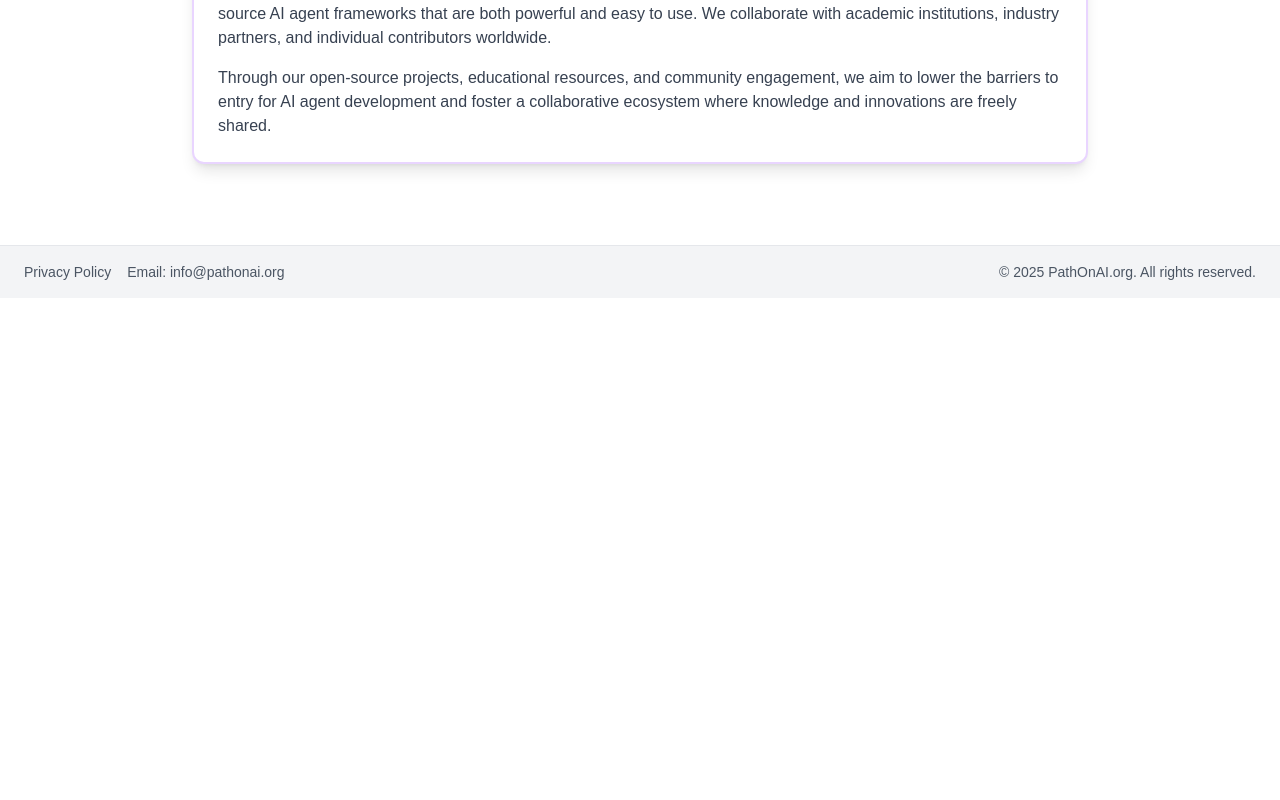
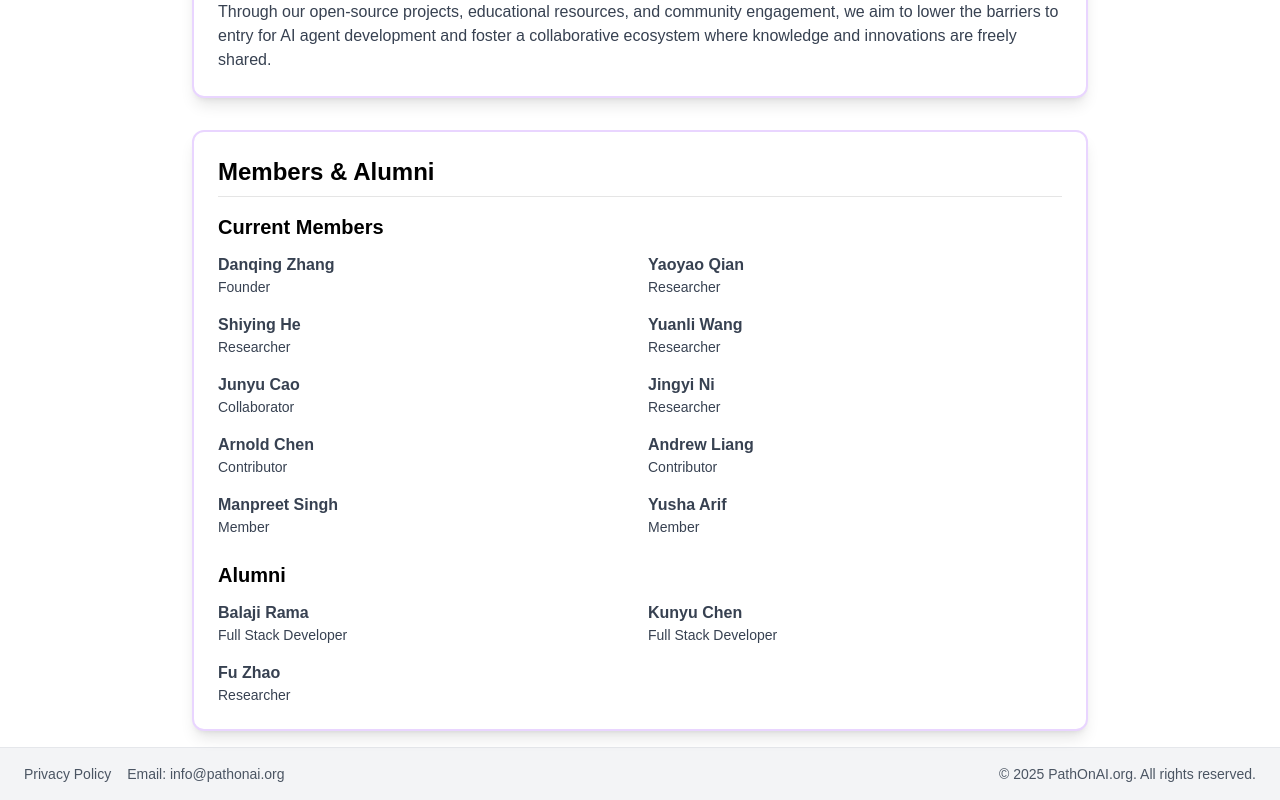
Before and after one commit to PathOnAIOrg/PathOnAI.org, a Next.js app in the folder website-app/: page / in a window 1280 px wide. Shown: the part 555-1355 px from the top of the page. Before the commit the page ends 853 px from the top, so only its background shows below. Built offline with nearby package versions, Linux system fonts and the light colour scheme; no server answers.

Commit message:
add member & alumni section

```diff
--- a/website-app/pages/index.tsx
+++ b/website-app/pages/index.tsx
@@ -47,6 +47,79 @@ const Home = () => {
               </div>
             </CardContent>
           </Card>
+
+          {/* New Members & Alumni Card */}
+          <Card className="border-2 border-purple-200 dark:border-purple-900 shadow-lg hover:shadow-xl transition-shadow">
+            <CardContent className="p-6">
+              <h2 className="text-2xl font-bold mb-4 text-black dark:text-white border-b pb-2">Members & Alumni</h2>
+
+              {/* Current Members */}
+              <div className="mb-6">
+                <h3 className="text-xl font-semibold mb-3 text-black dark:text-white">Current Members</h3>
+                <div className="grid grid-cols-1 md:grid-cols-2 gap-4">
+                  <div className="text-gray-700 dark:text-gray-300">
+                    <p className="font-semibold">Danqing Zhang</p>
+                    <p className="text-sm">Founder</p>
+                  </div>
+                  <div className="text-gray-700 dark:text-gray-300">
+                    <p className="font-semibold">Yaoyao Qian</p>
+                    <p className="text-sm">Researcher</p>
+                  </div>
+                  <div className="text-gray-700 dark:text-gray-300">
+                    <p className="font-semibold">Shiying He</p>
+                    <p className="text-sm">Researcher</p>
+                  </div>
+                  <div className="text-gray-700 dark:text-gray-300">
+                    <p className="font-semibold">Yuanli Wang</p>
+                    <p className="text-sm">Researcher</p>
+                  </div>
+                  <div className="text-gray-700 dark:text-gray-300">
+                    <p className="font-semibold">Junyu Cao</p>
+                    <p className="text-sm">Collaborator</p>
+                  </div>
+                  <div className="text-gray-700 dark:text-gray-300">
+                    <p className="font-semibold">Jingyi Ni</p>
+                    <p className="text-sm">Researcher</p>
+                  </div>
+                  <div className="text-gray-700 dark:text-gray-300">
+                    <p className="font-semibold">Arnold Chen</p>
+                    <p className="text-sm">Contributor</p>
+                  </div>
+                  <div className="text-gray-700 dark:text-gray-300">
+                    <p className="font-semibold">Andrew Liang</p>
+                    <p className="text-sm">Contributor</p>
+                  </div>
+                  <div className="text-gray-700 dark:text-gray-300">
+                    <p className="font-semibold">Manpreet Singh</p>
+                    <p className="text-sm">Member</p>
+                  </div>
+                  <div className="text-gray-700 dark:text-gray-300">
+                    <p className="font-semibold">Yusha Arif</p>
+                    <p className="text-sm">Member</p>
+                  </div>
+                </div>
+              </div>
+
+              {/* Alumni */}
+              <div>
+                <h3 className="text-xl font-semibold mb-3 text-black dark:text-white">Alumni</h3>
+                <div className="grid grid-cols-1 md:grid-cols-2 gap-4">
+                  <div className="text-gray-700 dark:text-gray-300">
+                    <p className="font-semibold">Balaji Rama</p>
+                    <p className="text-sm">Full Stack Developer</p>
+                  </div>
+                  <div className="text-gray-700 dark:text-gray-300">
+                    <p className="font-semibold">Kunyu Chen</p>
+                    <p className="text-sm">Full Stack Developer</p>
+                  </div>
+                  <div className="text-gray-700 dark:text-gray-300">
+                    <p className="font-semibold">Fu Zhao</p>
+                    <p className="text-sm">Researcher</p>
+                  </div>
+                </div>
+              </div>
+            </CardContent>
+          </Card>
         </div>
       </div>
     </>
```
